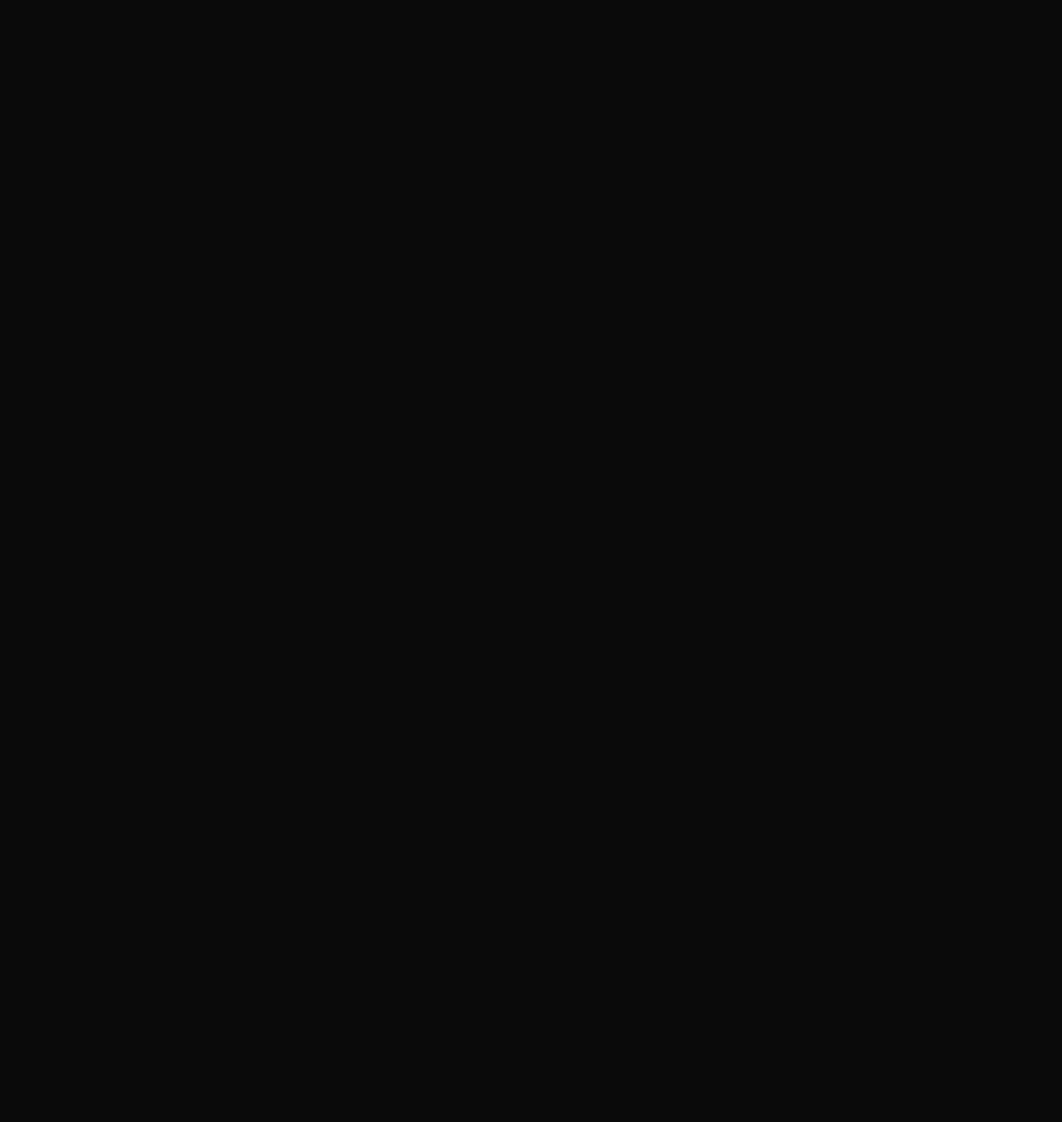
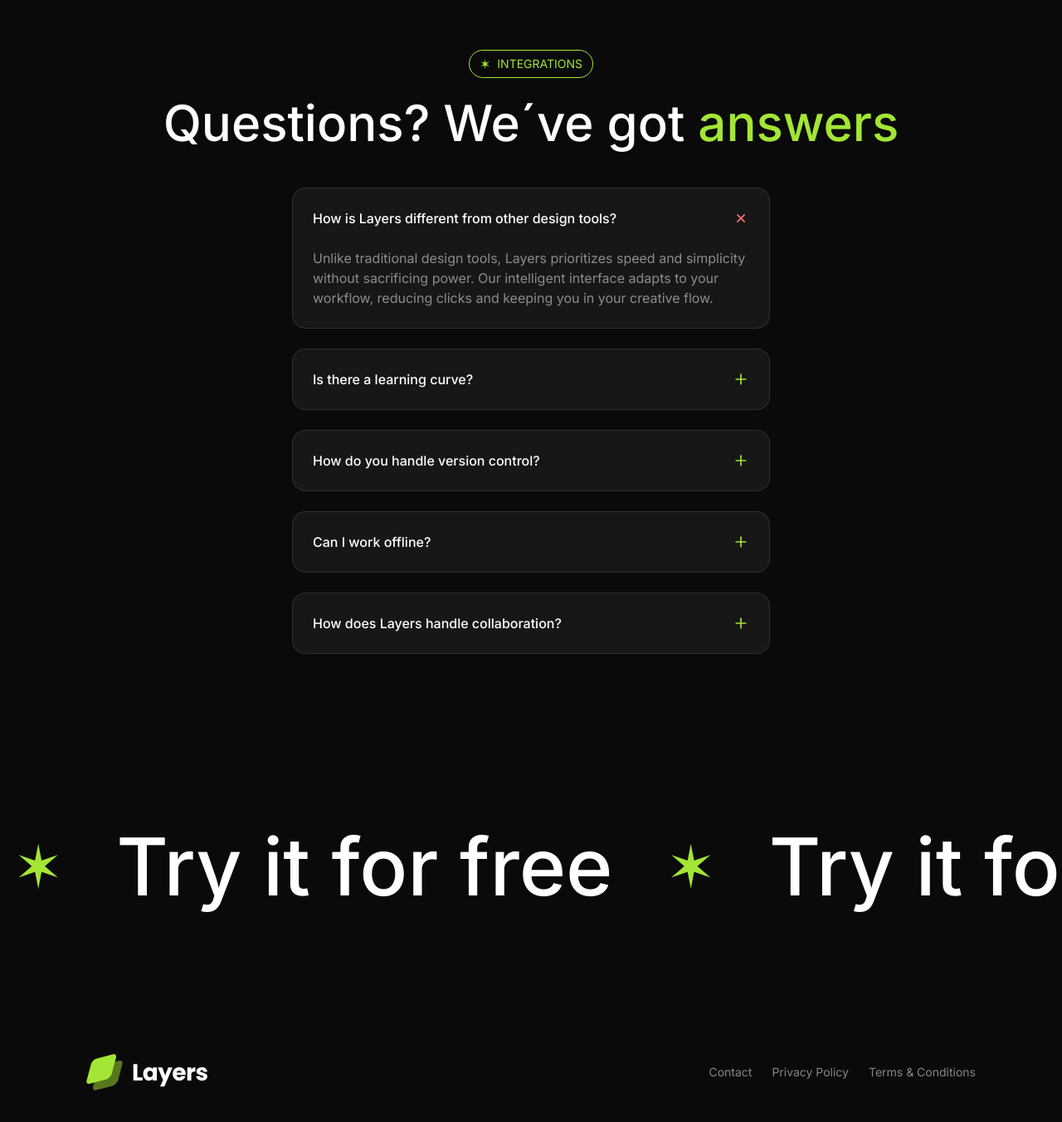
Before and after one commit to damenordev/landing-nextjs-layers, a Next.js app: page / in a window 1280 px wide. Shown: the part 3997-5349 px from the top of the page at 83% size. Before the commit the page ends 3961 px from the top, so only its background shows below. Built offline with nearby package versions, Linux system fonts and the light colour scheme.

Commit message:
Finish design landing

```diff
--- a/src/app/page.tsx
+++ b/src/app/page.tsx
@@ -1,4 +1,4 @@
-import { Features, Hero, Integrations, Introduction, LogoTicker, Navbar } from '@/sections'
+import { CallToAction, Faqs, Features, Footer, Hero, Integrations, Introduction, LogoTicker, Navbar } from '@/sections'
 
 export default function Home() {
   return (
@@ -9,6 +9,9 @@ export default function Home() {
       <Introduction />
       <Features />
       <Integrations />
+      <Faqs />
+      <CallToAction />
+      <Footer />
     </>
   )
 }
--- /dev/null
+++ b/src/assets/icons/IconPlus.tsx
@@ -0,0 +1,12 @@
+import { cn } from '@/styles'
+
+import { IconWrapper, IIconProps } from './IconWrapper'
+
+export const IconPlus: React.FC<IIconProps> = ({ className, ...svgProps }) => {
+  return (
+    <IconWrapper className={cn('feather feather-plus', className)} {...svgProps}>
+      <line x1="12" y1="5" x2="12" y2="19"></line>
+      <line x1="5" y1="12" x2="19" y2="12"></line>
+    </IconWrapper>
+  )
+}
--- a/src/assets/icons/index.ts
+++ b/src/assets/icons/index.ts
@@ -1,3 +1,4 @@
 export * from './IconMenu'
 export * from './IconMousePointer'
+export * from './IconPlus'
 export * from './IconWrapper'
--- a/src/sections/CallToAction.tsx
+++ b/src/sections/CallToAction.tsx
@@ -1,3 +1,16 @@
-export default function CallToAction() {
-  return <div>Call To Action</div>
+export const CallToAction = () => {
+  return (
+    <section className="py-24">
+      <div className="overflow-x-clip p-4 flex">
+        <div className="flex flex-none gap-16 font-medium">
+          {Array.from({ length: 10 }).map((_, i) => (
+            <div key={i} className="flex items-center gap-16">
+              <span className="text-lime-400 text-7xl">&#10038;</span>
+              <span className="text-7xl md:text-8xl">Try it for free</span>
+            </div>
+          ))}
+        </div>
+      </div>
+    </section>
+  )
 }
--- a/src/sections/Faqs.tsx
+++ b/src/sections/Faqs.tsx
@@ -1,3 +1,7 @@
+import { IconPlus } from '@/assets'
+import { Tag } from '@/components'
+import { cn } from '@/styles'
+
 const faqs = [
   {
     question: 'How is Layers different from other design tools?',
@@ -24,6 +28,32 @@ const faqs = [
   },
 ]
 
-export default function Faqs() {
-  return <div>Faqs</div>
+export const Faqs = () => {
+  const selectedIndex = 0
+
+  return (
+    <section className="py-24">
+      <div className="container">
+        <div className="flex justify-center">
+          <Tag>Integrations</Tag>
+        </div>
+        <h2 className="text-6xl font-medium mt-6 text-center">
+          Questions? We´ve got <span className="text-lime-400">answers</span>
+        </h2>
+        <div className="mt-12 flex flex-col gap-6 max-w-xl mx-auto">
+          {faqs.map((faq, index) => (
+            <div key={faq.question} className="bg-neutral-900 rounded-2xl border border-white/10 p-6">
+              <div className="flex justify-between items-center">
+                <h3 className="font-medium">{faq.question}</h3>
+                <IconPlus className={cn('flex-shrink-0 text-lime-400 transition-all', { 'text-red-400 rotate-45': selectedIndex === index })} size={20} />
+              </div>
+              <div className={cn('mt-6', { hidden: selectedIndex !== index })}>
+                <p className="text-white/50">{faq.answer}</p>
+              </div>
+            </div>
+          ))}
+        </div>
+      </div>
+    </section>
+  )
 }
--- a/src/sections/Footer.tsx
+++ b/src/sections/Footer.tsx
@@ -1,9 +1,32 @@
+import Image from 'next/image'
+
+import logoImage from '@/assets/images/logo.svg'
+
 const footerLinks = [
   { href: '#', label: 'Contact' },
   { href: '#', label: 'Privacy Policy' },
   { href: '#', label: 'Terms & Conditions' },
 ]
 
-export default function Footer() {
-  return <div>Footer</div>
+export const Footer = () => {
+  return (
+    <footer className="py-16">
+      <div className="container">
+        <div className="flex flex-co md:flex-row items-center md:justify-between gap-6">
+          <div>
+            <Image className="h-9 md:h-auto w-auto" src={logoImage} alt="logo" />
+          </div>
+          <div>
+            <nav className="flex gap-6">
+              {footerLinks.map(link => (
+                <a key={link.label} href={link.href} className="text-white/50 text-sm">
+                  {link.label}
+                </a>
+              ))}
+            </nav>
+          </div>
+        </div>
+      </div>
+    </footer>
+  )
 }
```
Also changed, not shown: 1 other file (tests, documents, lock files or other folders).
